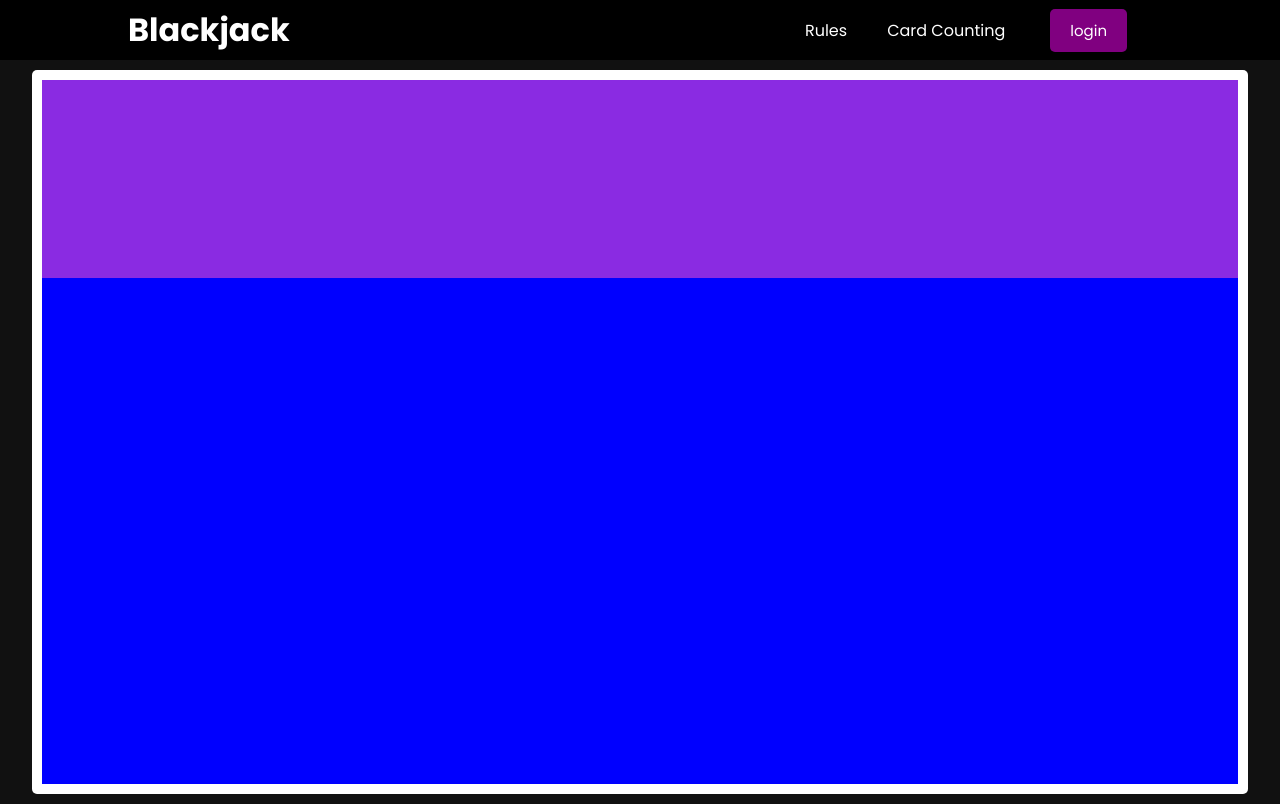
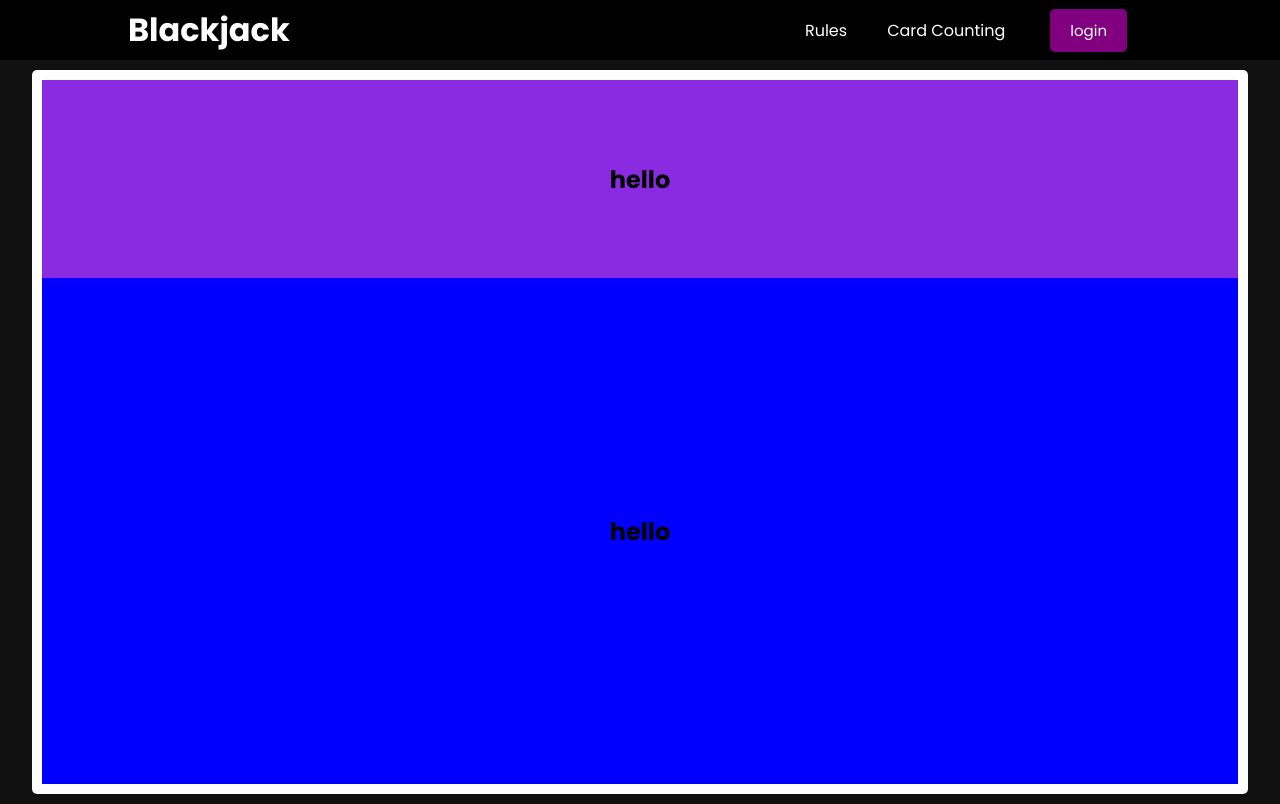
Before and after one commit to curtismyersprogramming/blackjackvue, a Vue app: page / in a window 1280 px wide. Built offline with nearby package versions, Linux system fonts and the light colour scheme.

Commit message:
add placeholder

```diff
--- a/src/components/GameplayArea.vue
+++ b/src/components/GameplayArea.vue
@@ -1,8 +1,10 @@
 <template>
     <main class="game-area">
         <section class="dealer-area">
+            <h1>hello</h1>
         </section>
         <section class ="player-area">
+            <h1>hello</h1>
         </section>
     </main>
 </template>
```
